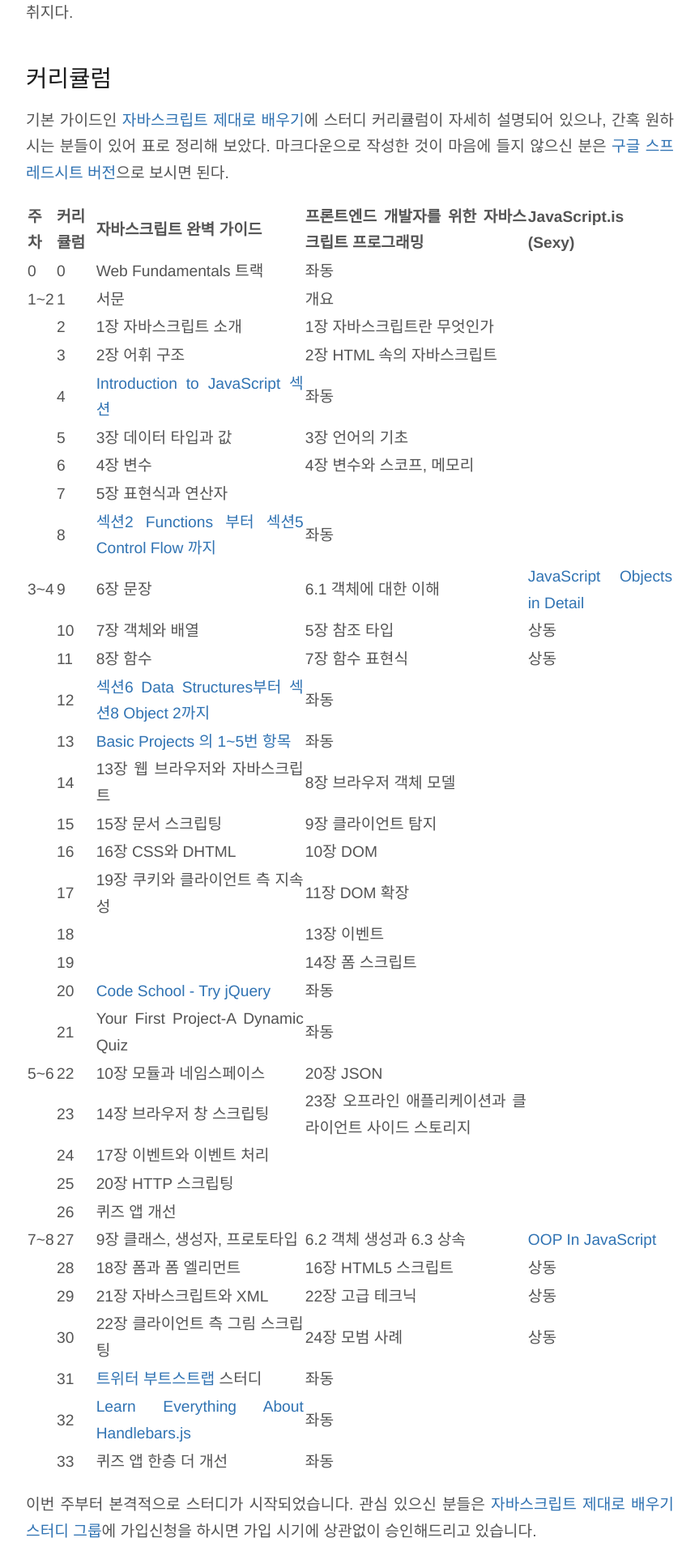
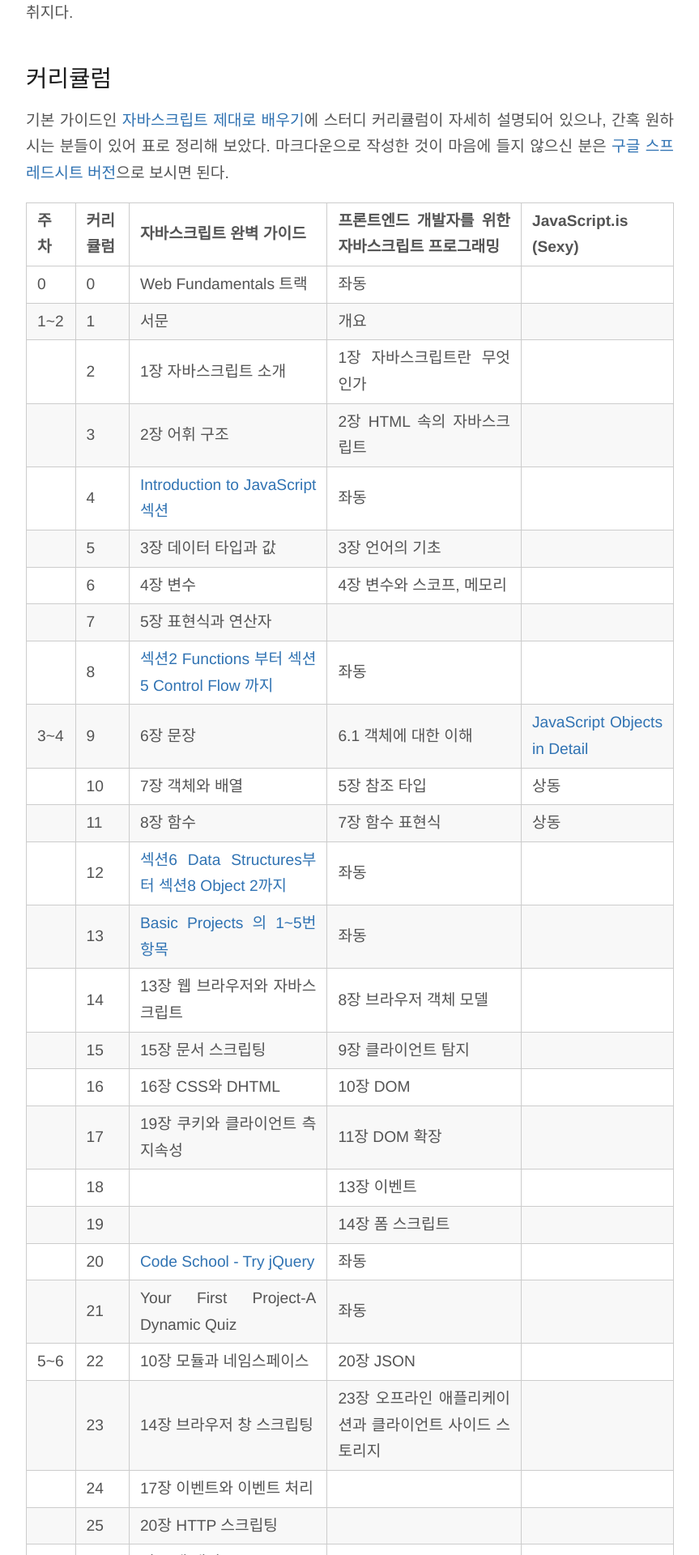
Before and after one commit to nolboo/nolboo.github.io, a Jekyll site: the page built from _posts/2014-03-18-how-to-learn-javascript-properly-study.markdown, in a window 1280 px wide. Shown: the part 3191-5111 px from the top of the page at 81% size, without its empty margins (208-1071 px from the left). Built offline with Jekyll 4.4.1, drawn with Linux system fonts in a browser that asks for light colours; Markdown is read by kramdown in place of the engine named in the settings; comment, search, counter and statistics services are not loaded.

Commit message:
change table css

```diff
--- a/css/site.css
+++ b/css/site.css
@@ -49,6 +49,23 @@
 table {
   font-size: inherit;
   font: 100%;
+  border-collapse: collapse;
+  border-spacing: 0;
+}
+
+table th {
+    font-weight: bold;
+}
+table th, table td {
+    border: 1px solid #CCCCCC;
+    padding: 6px 13px;
+}
+table tr {
+    background-color: #FFFFFF;
+    border-top: 1px solid #CCCCCC;
+}
+table tr:nth-child(2n) {
+    background-color: #F8F8F8;
 }
 
 /* Common */
```
